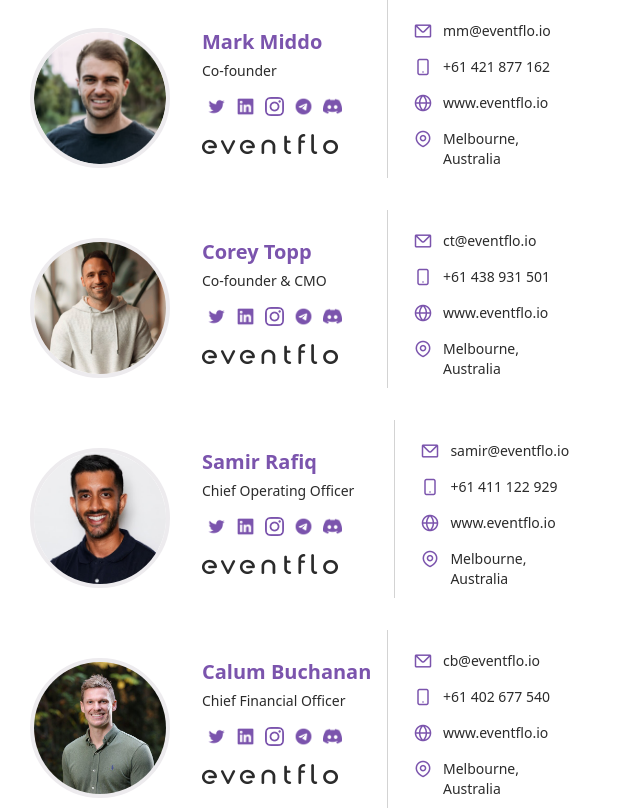
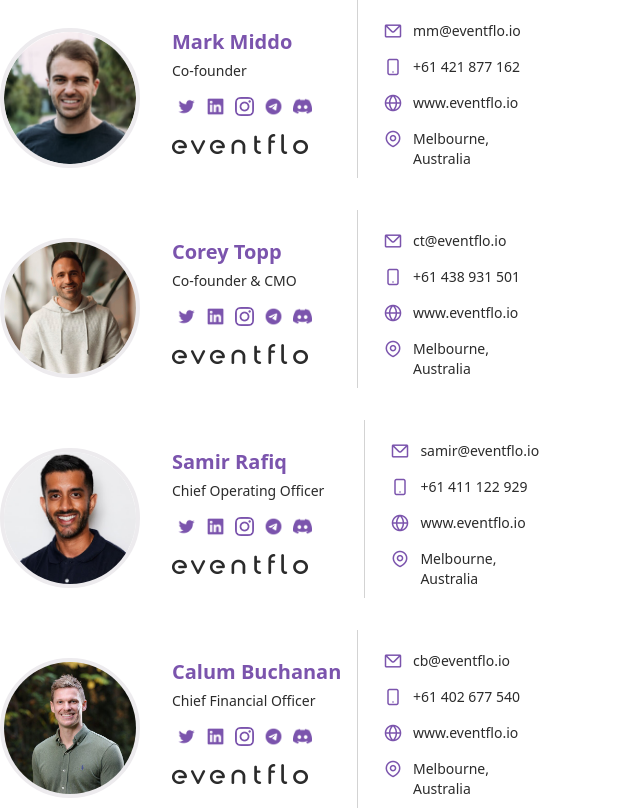
Before and after one commit to vkrms/email-signature, a website: page index.html in a window 1280 px wide. Shown: the top 811 px of the page, without its empty margins (0-640 px from the left). Drawn offline with nearby package versions, Linux system fonts and the light colour scheme.

Commit message:
updated styles

```diff
--- a/index.css
+++ b/index.css
@@ -45,7 +45,7 @@
     padding-right: 32px;
     width: 140px;
     height: 140px;
-    padding: 28px 32px 0 30px;
+    padding: 28px 32px 0 0;
 }
 
 .col.center {
```
